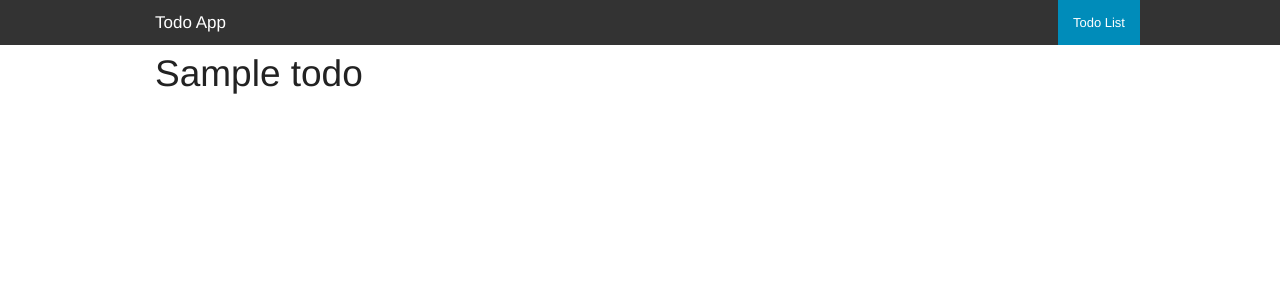
After one commit to txjhawk/GrassRootsMVC, a PHP site: the page made by app/views/todo/Todo.php in a window 1280 px wide. The commit adds this page. Shown: the top 300 px of the page. Run offline with PHP 8.4, Linux system fonts and the light colour scheme; the template is opened without the code that fills it: most values are stand-ins (such as "Sample title", 1, 10 or a date in 2020); some libraries are stand-ins or nearby versions.

Commit message:
Added nav menu.

```diff
--- a/app/config/Configs.php
+++ b/app/config/Configs.php
@@ -11,7 +11,7 @@ class Configs
 {
 	const WEB_ROOT = "http://localhost:8000/sample-app/app/public";
 
-	const HOME_URL = "http://localhost/sample-app";
+	const HOME_URL = "http://localhost:8000/sample-app";
 
 	public $dbArray        = array();
 	public $frameworkArray = array();
--- a/app/controllers/Home.php
+++ b/app/controllers/Home.php
@@ -38,6 +38,7 @@ class Home extends Controller
 
 		$data['message']   = 'Here is a message created in our Home controller';
 		$data['root']      = $config->getWebRoot();
+        $data['home_url']  = $config->getHomeURL();
 		// Lets load our views
 		$this->view->getView('header', $data, TRUE);
 		$this->view->getView('home', $data);
--- a/app/views/layouts/Header.php
+++ b/app/views/layouts/Header.php
@@ -13,8 +13,22 @@
 
 </head>
 <body>
+<!-- Top Bar Section -->
+<div class="contain-to-grid">
+    <nav class="top-bar" data-topbar role="navigation">
+        <ul class="title-area">
+            <li class="name"><h1><a href="<?= $home_url; ?>">Todo App</a></h1></li>
+        </ul>
+        <section class="top-bar-section">
+            <!-- Right Nav Section -->
+            <ul class="right">
+                <li class="active"><a href="<?= $home_url; ?>/todo">Todo List</a></li>
+            </ul>
+        </section>
+    </nav>
+</div>
+<!-- Main Site Header -->
 <div class="row">
     <header id="main-header" class="small-12 large-12 columns">
-        <h1><?= $title; ?></h1>
     </header>
 </div>
--- /dev/null
+++ b/app/views/todo/Todo.php
@@ -0,0 +1,9 @@
+<div class="row">
+    <section id="front-page" class="small-12 large-12 columns">
+        <article>
+            <header><h2><?= $todo; ?></h2></header>
+            <div class="content">
+            </div>
+        </article>
+    </section>
+</div>
```
Also changed, not shown: app/controllers/todo/Todo.php (+10 -1 lines).
